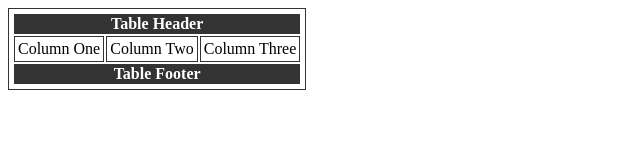
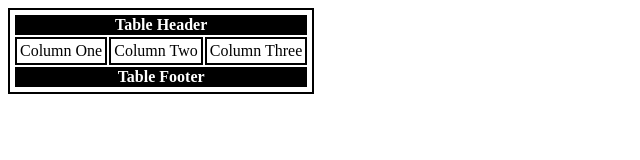
Before and after one commit to pambonian/quiz-completed, a plain HTML site: page index.html in a window 1280 px wide. Shown: the whole page, without its empty margins (0-640 px from the left). Drawn offline with Linux system fonts and the light colour scheme.

Commit message:
q6 complete

```diff
--- a/style.css
+++ b/style.css
@@ -1,11 +1,11 @@
 table,
 td {
-    border: 1px solid #333;
+    border: 2px solid black;
     padding: 3px;
 }
 
 thead,
 tfoot {
-    background-color: #333;
-    color: #fff;
+    background-color: black;
+    color: white;
 }
```
Also changed, not shown: index.html (+3 -0 lines), README.md.
